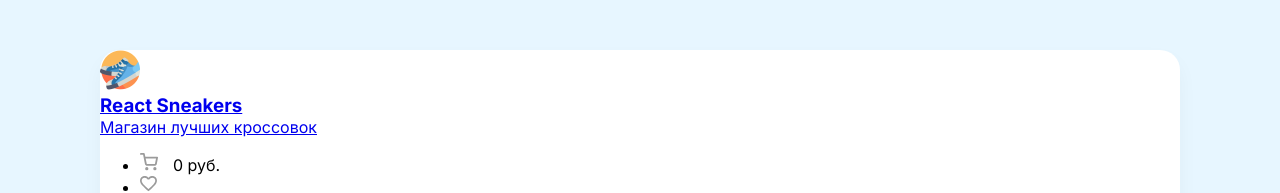
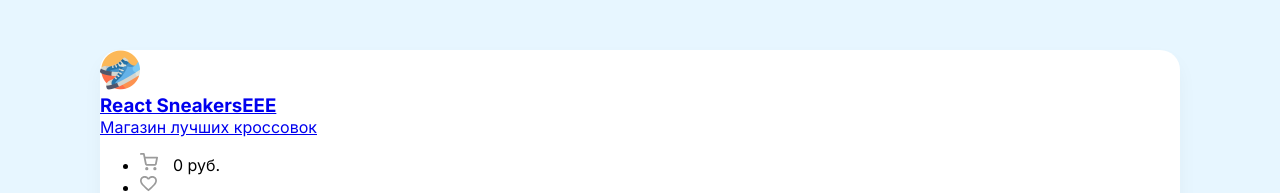
Before and after one commit to Issakov142/React-sneakers, a React (Create React App) app: page / in a window 1280 px wide. Shown: the top 193 px of the page. Built offline with nearby package versions, Linux system fonts and the light colour scheme; no server answers.

Commit message:
img bug test2

```diff
--- a/src/components/Header.js
+++ b/src/components/Header.js
@@ -11,7 +11,7 @@
         <div className="d-flex align-center">
           <img width={40} height={40} src="img/logo.png" alt="sneakers logo" />
           <div>
-            <h3 className="text-uppercase">React Sneakers</h3>
+            <h3 className="text-uppercase">React SneakersEEE</h3>
             <p className="opacity-5">Магазин лучших кроссовок</p>
           </div>
         </div>
```
